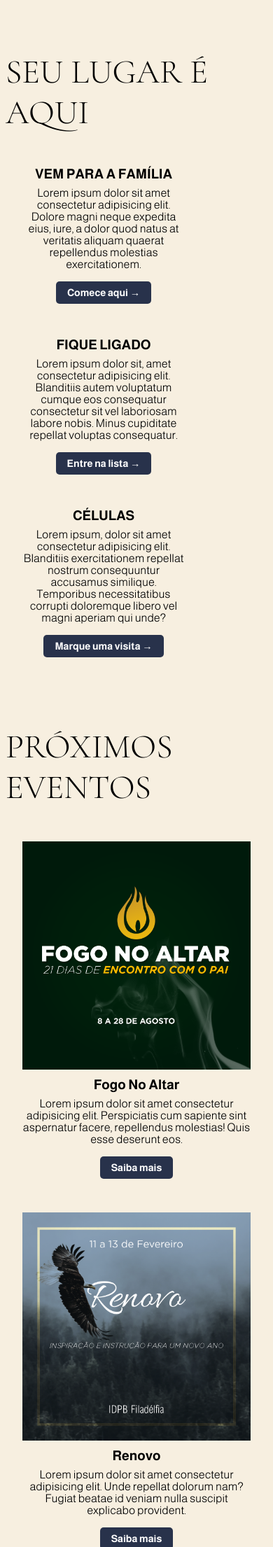
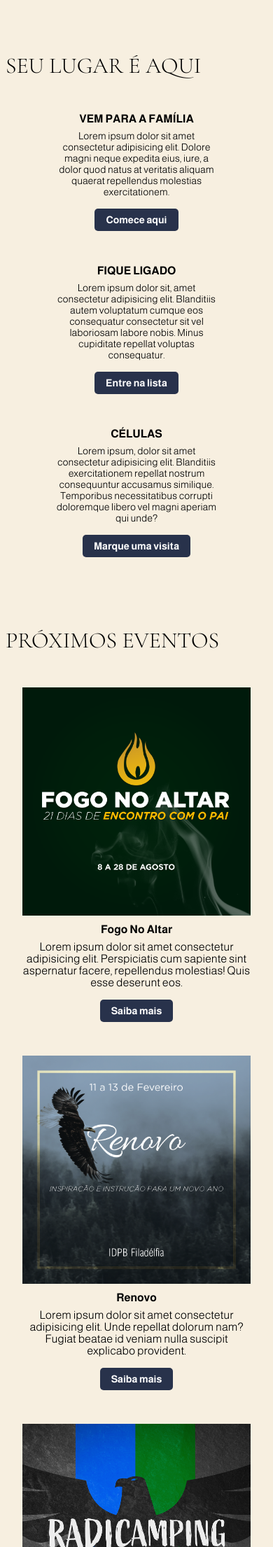
Before and after one commit to felip-araujo/idpb, a PHP site: page / in a window 390 px wide. Shown: the part 853-3063 px from the top of the page at 70% size. Run offline with PHP 8.4, Linux system fonts and the light colour scheme; some web fonts are replaced.

Commit message:
fix responsividade

```diff
--- a/assets/js/main.js
+++ b/assets/js/main.js
@@ -1,10 +1,12 @@
-document.addEventListener('DOMContentLoaded', function () {
+document.addEventListener('DOMContentLoaded', function() {
     const viewportHeight = window.innerHeight;
+    const viewportCalc = viewportHeight - 120;
 
-    window.addEventListener("scroll", function () {
+    // alteraFundoDaHeader
+    window.addEventListener("scroll", function() {
         const scrollPosition = window.scrollY;
 
-        if (scrollPosition > viewportHeight) {
+        if (scrollPosition > viewportCalc) {
             fixHeader();
         } else {
             unfixHeader();
--- a/index.html
+++ b/index.html
@@ -15,13 +15,11 @@
 <body>
     <header class="header">
         <div class="header__container">
-            <a class="header__logo" href="#">
-                <img src="assets/images/main-logo.png" alt="IDPB Filadélfia">
+            <a href="#">
+                <img class="header__logo" src="assets/images/main-logo.png" alt="IDPB Filadélfia">
                 <!-- <h1 class="title">IDPB Filadélfia</h1> -->
             </a>
-            <div class="header__overlay"></div>
             <nav class="header__nav">
-                <button class="header__nav__hamburguer"></button>
                 <ul class="header__nav__links">
                     <li>
                         <a class="header__nav__link" href="#start">START</a>
@@ -48,22 +46,21 @@
                         <a class="header__nav__link header__nav__link--last" href="login/">LOGIN</a>
                     </li>
                 </ul>
-
             </nav>
         </div>
     </header>
 
     <!-- HERO -->
     <section class="container hero">
-        <video loop muted playsinline poster class="hero__bg-video">
+        <video autoplay loop muted playsinline poster class="hero__bg-video">
             <source src="assets/videos/bgvideo.mp4" type="video/mp4">
         </video>
         <h3 class="hero__slogan">Nossa missão é amar.</h3>
         <div class="hero-convite">
             <div class="hero-convite__descricao">
                 <h3 class="title--small">VENHA CELEBRAR</h3>
-                <p>Domingo | 18:00</p>
-                <p>Quarta-feira | 19:30</p>
+                <p class="text">Domingo | 18:00</p>
+                <p class="text">Quarta-feira | 19:30</p>
                 <a target="_blank" href="https://maps.app.goo.gl/vyxw1djFA41F8V1C7">COMO CHEGAR &rarr;</a>
             </div>
             <ul class="hero-convite__social">
@@ -92,20 +89,20 @@
             <div class="start__passos">
                 <div class="card start__passos__passo">
                     <h3 class="title--small">VEM PARA A FAMÍLIA</h4>
-                    <p>Lorem ipsum dolor sit amet consectetur adipisicing elit. Dolore magni neque expedita eius, iure, a dolor quod natus at veritatis aliquam quaerat repellendus molestias exercitationem.</p>
-                    <a class="button" href="#">Comece aqui &rarr;</a>
+                    <p class="text">Lorem ipsum dolor sit amet consectetur adipisicing elit. Dolore magni neque expedita eius, iure, a dolor quod natus at veritatis aliquam quaerat repellendus molestias exercitationem.</p>
+                    <a class="button" href="#">Comece aqui</a>
                 </div>
                 <div class="card start__passos__passo">
                     <h3 class="title--small">FIQUE LIGADO</h4>
-                    <p>Lorem ipsum dolor sit, amet consectetur adipisicing elit. Blanditiis autem voluptatum cumque eos consequatur consectetur sit vel laboriosam labore nobis. Minus cupiditate repellat voluptas consequatur.</p>
-                    <a class="button" href="#">Entre na lista &rarr;</a>
+                    <p class="text">Lorem ipsum dolor sit, amet consectetur adipisicing elit. Blanditiis autem voluptatum cumque eos consequatur consectetur sit vel laboriosam labore nobis. Minus cupiditate repellat voluptas consequatur.</p>
+                    <a class="button" href="#">Entre na lista</a>
 
                 </div>
                 <div class="card start__passos__passo">
                     <h3 class="title--small">CÉLULAS</h4>
-                    <p>Lorem ipsum, dolor sit amet consectetur adipisicing elit. Blanditiis exercitationem repellat nostrum consequuntur accusamus similique. Temporibus necessitatibus corrupti doloremque libero vel magni aperiam qui unde?</p>
+                    <p class="text">Lorem ipsum, dolor sit amet consectetur adipisicing elit. Blanditiis exercitationem repellat nostrum consequuntur accusamus similique. Temporibus necessitatibus corrupti doloremque libero vel magni aperiam qui unde?</p>
 
-                    <a class="button" href="#">Marque uma visita &rarr;</a>
+                    <a class="button" href="#">Marque uma visita</a>
                 </div>
             </div>
         </section>
@@ -148,8 +145,8 @@
                 <iframe width="100%" style="aspect-ratio: 16/9;" src="https://www.youtube.com/embed/tqJE6-eIEeM?si=WKbB9gmkrBktKN-3" title="YouTube video player" frameborder="0" allow="accelerometer; autoplay; clipboard-write; encrypted-media; gyroscope; picture-in-picture; web-share" allowfullscreen></iframe>
             </div>
             <div class="buttons">
-                <a class="button" href="https://youtube.com/@IDPBFiladelfia/">Ir para YouTube &rarr;</a>
-                <a class="button" href="https://youtube.com/@IDPBFiladelfia/">Ver boletim &rarr;</a>
+                <a class="button" href="https://youtube.com/@IDPBFiladelfia/">Ir para YouTube</a>
+                <a class="button" href="https://youtube.com/@IDPBFiladelfia/">Ver boletim</a>
             </div>
         </section>
 
@@ -191,13 +188,13 @@
             <div class="pastores__descricao">
                 <img src="assets/images/1 - 26x34,67cm.png" alt="Prs. Joel e Edilene">
                 <div>
-                    <p>Lorem, ipsum dolor sit amet consectetur adipisicing elit. Earum corrupti iste, explicabo
+                    <p class="text">Lorem, ipsum dolor sit amet consectetur adipisicing elit. Earum corrupti iste, explicabo
                         dignissimos laudantium optio nemo perspiciatis quae a, neque blanditiis? Doloremque totam sed
                         amet, quam non sint eos id.</p>
-                    <p>Lorem ipsum dolor sit amet consectetur adipisicing elit. Omnis quas facilis tenetur, veritatis
+                    <p class="text">Lorem ipsum dolor sit amet consectetur adipisicing elit. Omnis quas facilis tenetur, veritatis
                         dolor provident quam repellat! Perspiciatis facere totam sunt aliquid, distinctio nesciunt sed
                         ipsam unde amet, labore sit?</p>
-                        <a class="button" href="#">Conheça toda a liderança &rarr;</a>
+                        <a class="button" href="#">Conheça toda a liderança</a>
                 </div>
             </div>
         </section>
--- a/src/styles/_hero.scss
+++ b/src/styles/_hero.scss
@@ -23,11 +23,16 @@
 
     &__slogan {
         align-self: center;
+        text-align: center;
         font-family: variaveis.$font-family_3;
         font-weight: normal;
         // text-transform: uppercase;
         letter-spacing: 1px;
         font-size: 4em;
+
+        @media (max-width: 768px) {
+            font-size: 3em;
+        }
     }
 
     &-convite {
--- a/src/styles/_pastores.scss
+++ b/src/styles/_pastores.scss
@@ -5,6 +5,7 @@
     &__descricao {
         display: grid;
         grid-template-columns: 1fr 2fr;
+        gap: 24px;
 
         @media (max-width: 768px) {
             grid-template-columns: 1fr;
@@ -15,7 +16,7 @@
         }
 
         img {
-            margin-right: 24px;
+            margin: 0 auto;
             object-fit: cover;
             width: 300px;
             height: 400px;
--- a/src/styles/_start.scss
+++ b/src/styles/_start.scss
@@ -9,5 +9,10 @@
             max-width: 280px;
             text-align: center;
         }
+
+        @media (max-width:768px) {
+            flex-direction: column;
+            align-items: center;
+        }
     }
 }
--- a/src/styles/main.scss
+++ b/src/styles/main.scss
@@ -11,7 +11,7 @@ a {
 	text-decoration: none;
 }
 
-@mixin title($font-size: 3em) {
+@mixin title($font-size: 64px) {
     font-family: variaveis.$font-family_2;
     font-weight: 300;
     font-size: $font-size;
@@ -21,16 +21,32 @@ a {
 	@include title;
     color: variaveis.$color_2;
 
-
-
 	&--medium {
-		@include title;
+		@include title(48px);
 		margin-bottom: 24px;
 	}
 
 	&--small {
-		font-size: 1.2em;
+		font-size: 20px;
 		margin-bottom: 8px;
+	}
+
+	@media (max-width: 768px) {
+		&--medium {
+			font-size: 32px;
+		}
+
+		&--small {
+			font-size: 16px;
+		}
+	}
+}
+
+.text {
+	font-size: 16px;
+
+	@media (max-width: 768px) {
+		font-size: 14px;
 	}
 }
 
```
Also changed, not shown: dist/css/main.css (+1 -1 lines), src/styles/_header.scss (+21 -57 lines), 1 other file.
